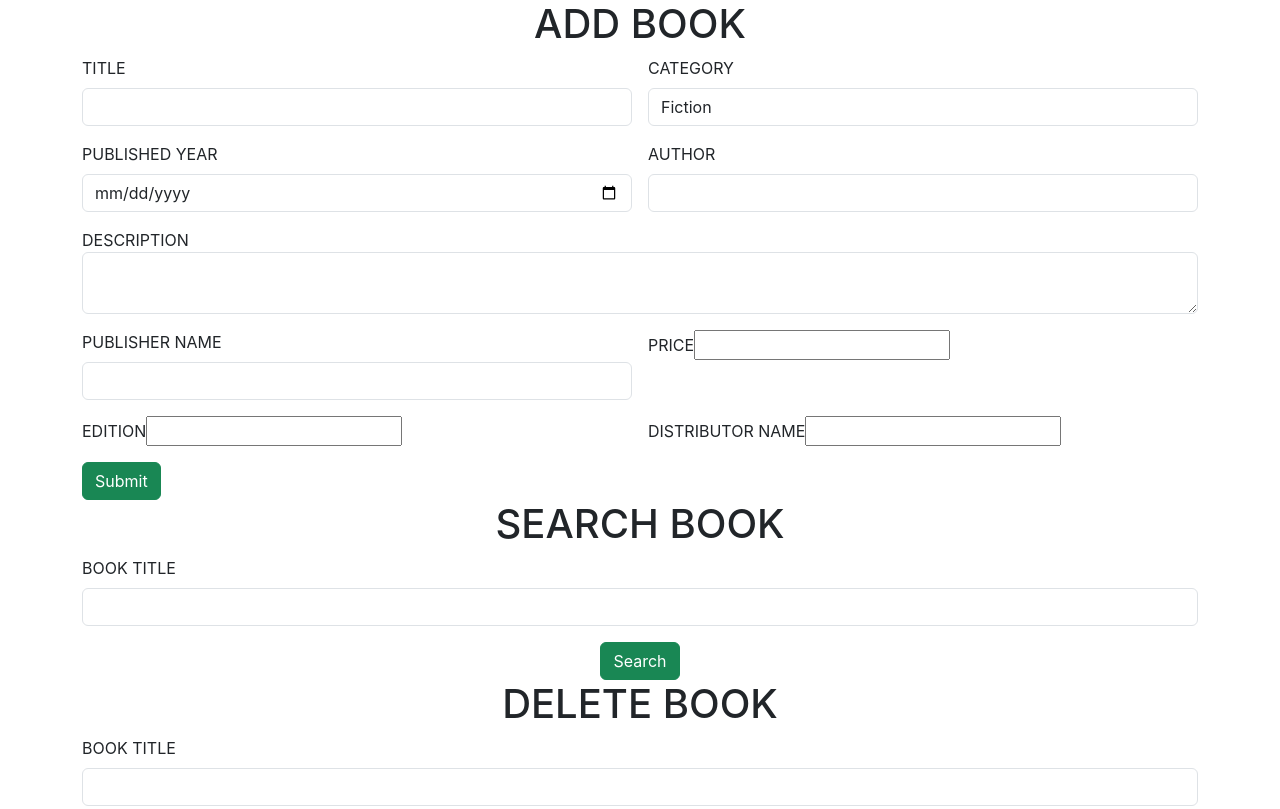
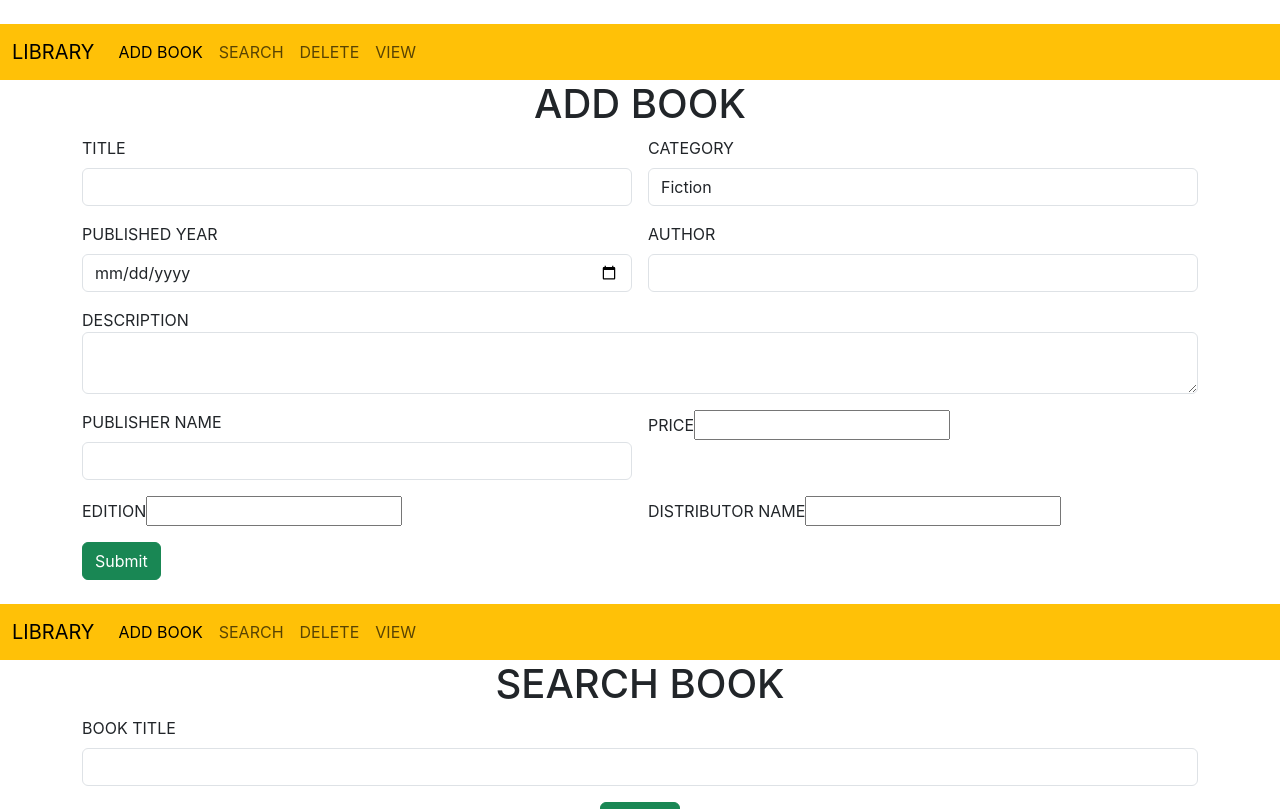
Before and after one commit to Stinamariya/bookapp-react, a React (Create React App) app: page / in a window 1280 px wide. Shown: the top 809 px of the page. Built offline with nearby package versions, Linux system fonts and the light colour scheme.

Commit message:
complete

```diff
--- a/src/components/AddBook.jsx
+++ b/src/components/AddBook.jsx
@@ -1,8 +1,10 @@
 import React from 'react'
+import NavBar from './NavBar'
 
 const AddBook = () => {
   return (
     <div>
+        <NavBar/>
         <div className="container">
             <h1><center>ADD BOOK</center></h1>
             <div className="row">
--- a/src/components/DeleteBook.jsx
+++ b/src/components/DeleteBook.jsx
@@ -1,8 +1,10 @@
 import React from 'react'
+import NavBar from './NavBar'
 
 const DeleteBook = () => {
   return (
     <div>
+        <NavBar/>
         <div className="container">
             <h1><center>DELETE BOOK</center></h1>
             <div className="row g-3">
--- /dev/null
+++ b/src/components/NavBar.jsx
@@ -0,0 +1,38 @@
+import React from 'react'
+
+const NavBar = () => {
+  return (
+    <div>
+        <br />
+
+<nav class="navbar navbar-expand-lg bg-warning">
+  <div class="container-fluid">
+    <a class="navbar-brand" href="#">LIBRARY</a>
+    <button class="navbar-toggler" type="button" data-bs-toggle="collapse" data-bs-target="#navbarNav" aria-controls="navbarNav" aria-expanded="false" aria-label="Toggle navigation">
+      <span class="navbar-toggler-icon"></span>
+    </button>
+    <div class="collapse navbar-collapse" id="navbarNav">
+      <ul class="navbar-nav">
+        <li class="nav-item">
+          <a class="nav-link active" aria-current="page" href="#">ADD BOOK</a>
+        </li>
+        <li class="nav-item">
+          <a class="nav-link" href="#">SEARCH</a>
+        </li>
+        <li class="nav-item">
+          <a class="nav-link" href="#">DELETE</a>
+        </li>
+        <li class="nav-item">
+          <a class="nav-link " href="3">VIEW</a>
+        </li>
+      </ul>
+      <br />
+    </div>
+  </div>
+</nav>
+
+    </div>
+  )
+}
+
+export default NavBar
--- a/src/components/SearchBook.jsx
+++ b/src/components/SearchBook.jsx
@@ -1,8 +1,10 @@
 import React from 'react'
+import NavBar from './NavBar'
 
 const SearchBook = () => {
   return (
     <div>
+        <NavBar/>
         <div className="container">
             <h1><center>SEARCH BOOK</center></h1>
             <div className="row g-3">
--- a/src/components/ViewBook.jsx
+++ b/src/components/ViewBook.jsx
@@ -1,8 +1,10 @@
 import React from 'react'
+import NavBar from './NavBar'
 
 const ViewBook = () => {
   return (
     <div>
+        <NavBar/>
         <div className="container">
             <h1><center>VIEW BOOK</center></h1>
             <div className="row">
```
